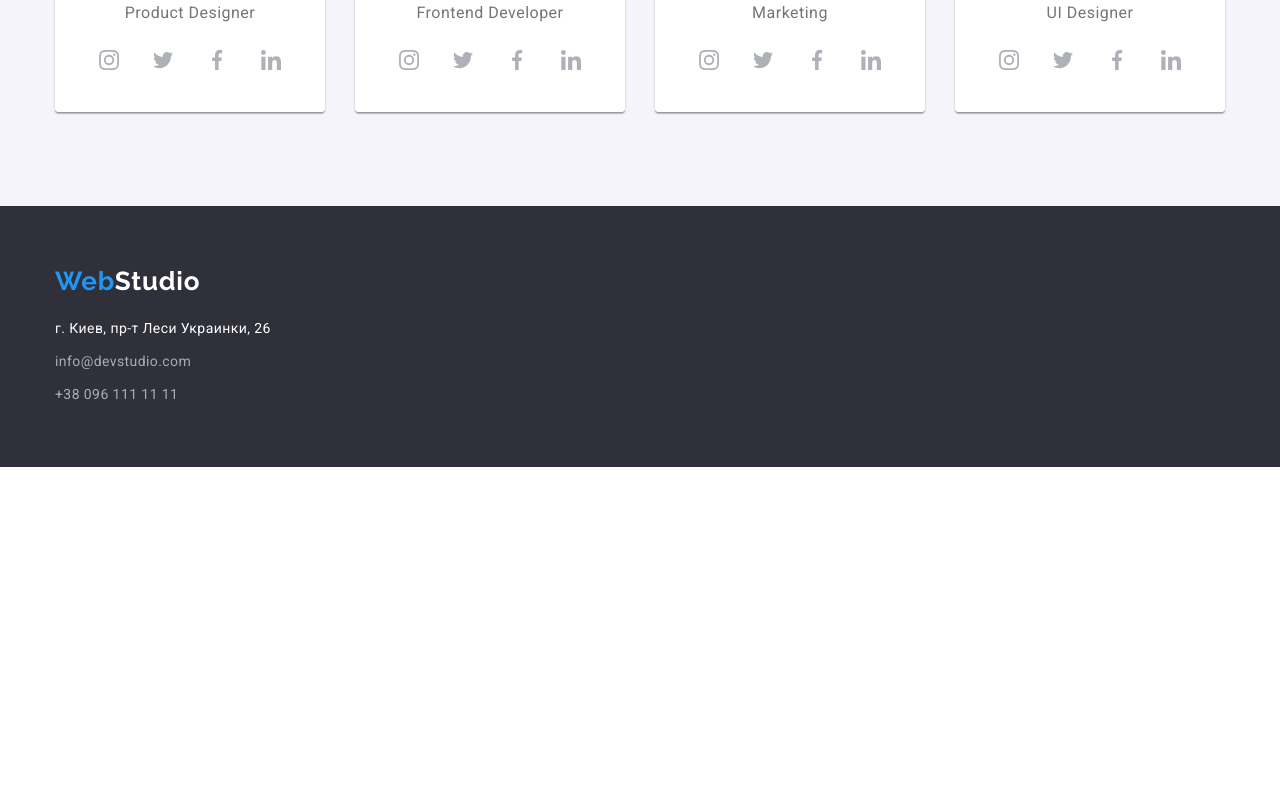
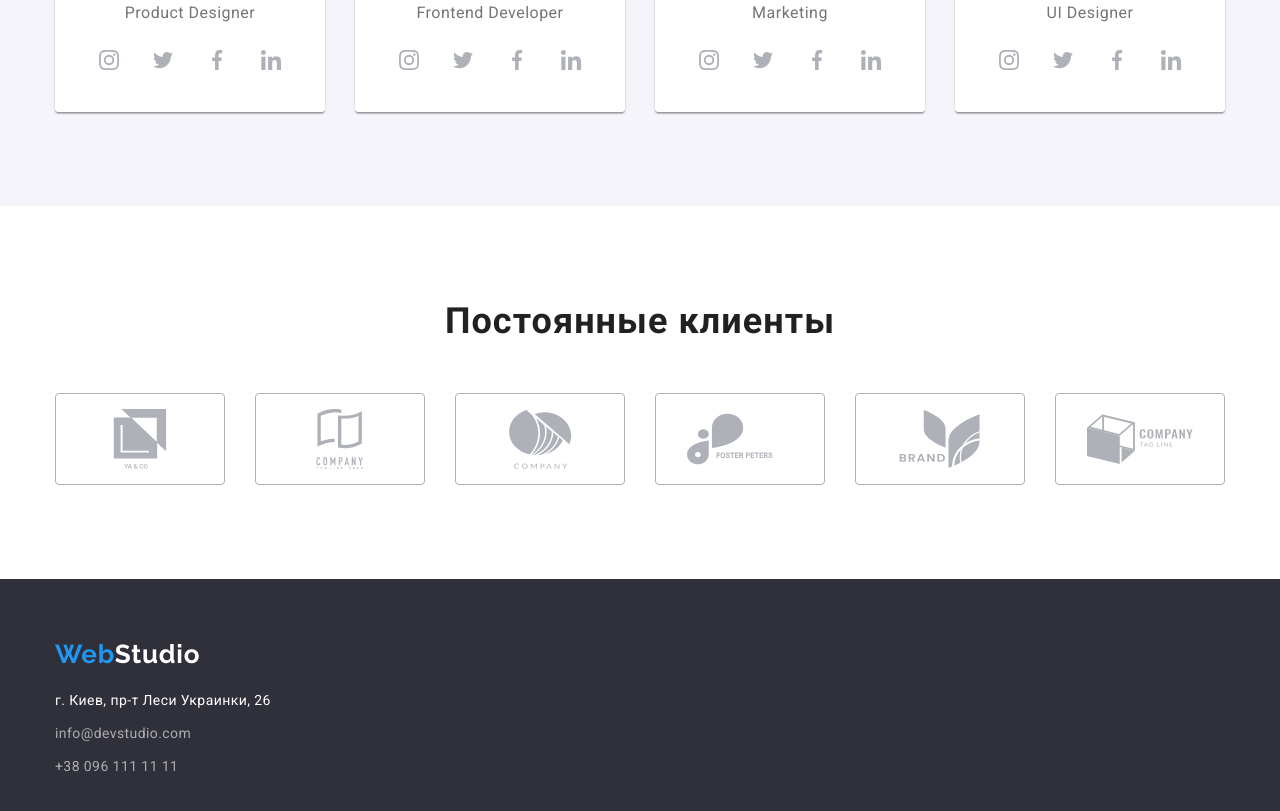
Before and after one commit to irynarudyk/goit-markup-hw-04, a plain HTML site: page index.html in a window 1280 px wide. Shown: the part 2104-2915 px from the top of the page. Before the commit the page ends 2571 px from the top, so only its background shows below. Drawn offline with nearby package versions, Linux system fonts and the light colour scheme.

Commit message:
Додано розділ Наші клієнти

```diff
--- a/css/styles.css
+++ b/css/styles.css
@@ -401,6 +401,59 @@ body {
     fill: #afb1b8;
 }
 
+/* Наши клиенты*/
+
+.regular-clients {
+font-weight: 700;
+font-size: 36px;
+line-height: 1.17;
+text-align: center;
+letter-spacing: 0.03em;
+margin-bottom: 50px;
+}
+
+.clients {
+   padding-bottom: 94px;
+   padding-top: 94px;
+}
+
+.list-client {
+    display: flex;
+    align-items: center;
+    justify-content: center;
+
+}
+
+.link-client {
+    display: flex;
+    align-items: center;
+    justify-content: center;
+    width: 170px;
+    height: 92px;
+    border: 1px solid #AFB1B8;
+    border-radius: 4px;
+}
+
+.link-client:hover {
+    border: 1px solid #2196F3;
+}
+
+.link-client:hover .icon-client,
+.link-client:focus .icon-client {
+    fill: #2196F3;
+}
+
+.icon-client {
+    fill: #AFB1B8;
+}
+
+.list .list-client + .list-client {
+    margin-left: 30px;
+}
+
+
+
+
 /*footer*/
 .footer {
     background: #2F303A;
--- a/index.html
+++ b/index.html
@@ -438,6 +438,57 @@
           </ul>
         </div>
       </section>
+
+      <!-- Наши клиенты-->
+      <section class="clients">
+        <div class="container">
+          <h2 class="regular-clients">Постоянные клиенты</h2>
+          <ul class="list">
+            <li class="list-client">
+              <a class="link-client">
+                <svg class="icon-client" width="106" height="60">
+                  <use href="./images/icons.svg#client-1"></use>
+                </svg>
+              </a>
+            </li>
+            <li class="list-client">
+              <a class="link-client">
+                <svg class="icon-client" width="106" height="60">
+                  <use href="./images/icons.svg#client-2"></use>
+                </svg>
+              </a>
+            </li>
+            <li class="list-client">
+              <a class="link-client">
+                <svg class="icon-client" width="106" height="60">
+                  <use href="./images/icons.svg#client-3"></use>
+                </svg>
+              </a>
+            </li>
+            <li class="list-client">
+              <a class="link-client">
+                <svg class="icon-client" width="106" height="60">
+                  <use href="./images/icons.svg#client-4"></use>
+                </svg>
+              </a>
+            </li>
+            <li class="list-client">
+              <a class="link-client">
+                <svg class="icon-client" width="106" height="60">
+                  <use href="./images/icons.svg#client-5"></use>
+                </svg>
+              </a>
+            </li>
+            <li class="list-client">
+              <a class="link-client">
+                <svg class="icon-client" width="106" height="60">
+                  <use href="./images/icons.svg#client-6"></use>
+                </svg>
+              </a>
+            </li>
+          </ul>
+        </div>
+      </section>
     </main>
     <!-- Підвал сторінки -->
     <footer class="footer">
```
